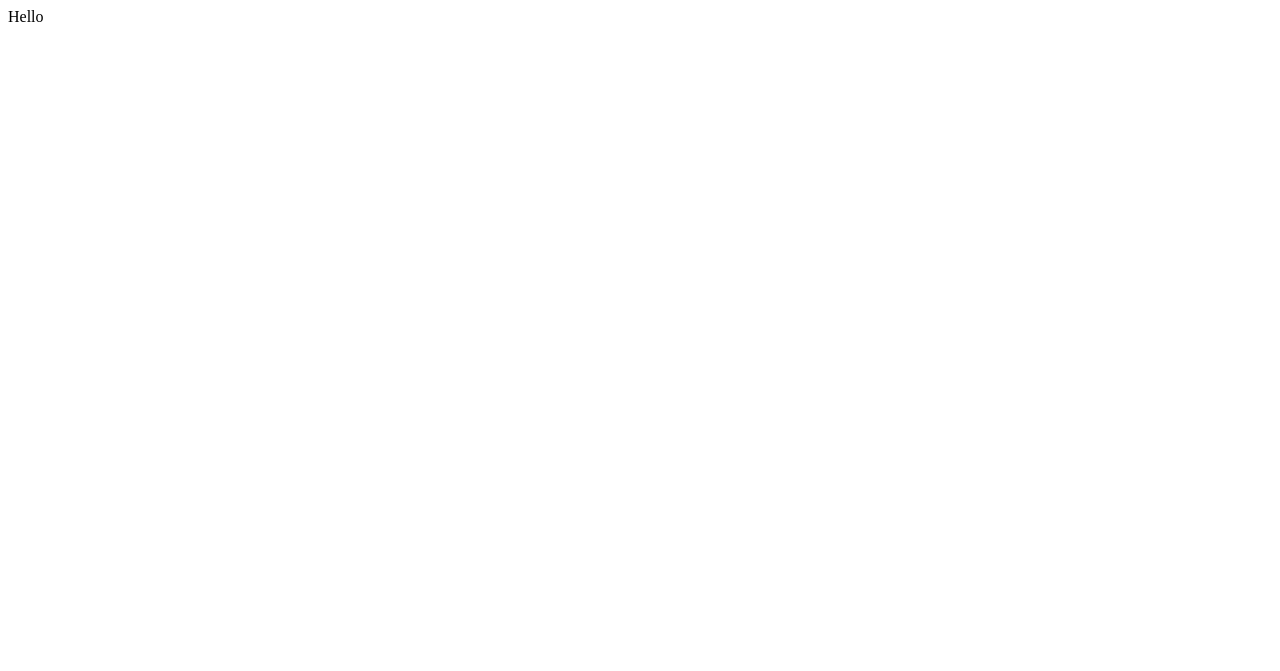
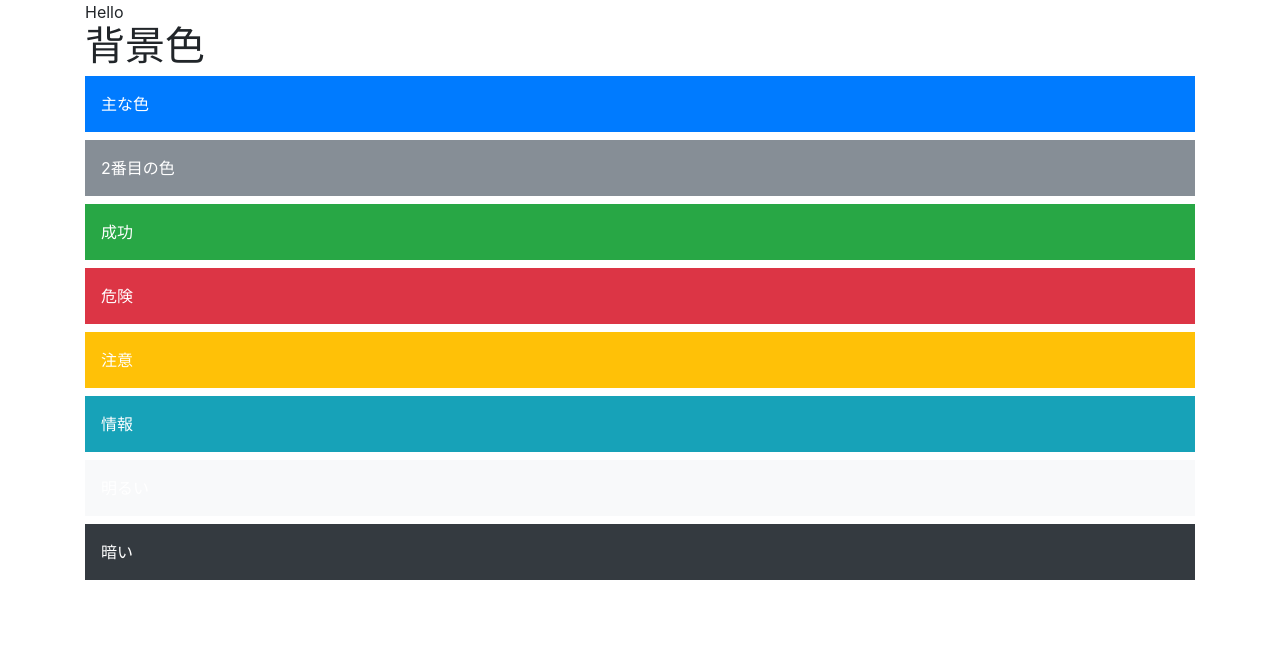
Before and after one commit to nao74/web2-10, a plain HTML site: page index.html in a window 1280 px wide. Drawn offline with nearby package versions, Linux system fonts and the light colour scheme.

Commit message:
Update index.html

```diff
--- a/index.html
+++ b/index.html
@@ -4,10 +4,29 @@
     <meta charset="utf-8">
     <meta name="viewport" content="width=device-width, intial-scale=1, shrink-to-fit=no">
     <title>初めてのBootstrap</title>
-    <link rel="stylesheet" href=""https://maxcdn.bootstrapcdn.com/bootstrap/4.0.0-beta/css/bootstrap.min.css">
-
+    <link rel="stylesheet" href="https://maxcdn.bootstrapcdn.com/bootstrap/4.0.0-beta/css/bootstrap.min.css">
   </head>
-     <body>
+   <body>
       <div class="container">
          Hello
       </div>
+
+     <div class="container">
+       <h1>背景色</h1>
+       <section>
+          <div class="p-3 mb-2 bg-primary text-white">主な色</div>
+          <div class="p-3 mb-2 bg-secondary text-white">2番目の色</div>
+          <div class="p-3 mb-2 bg-success text-white">成功</div>
+          <div class="p-3 mb-2 bg-danger text-white">危険</div>
+          <div class="p-3 mb-2 bg-warning text-white">注意</div>
+          <div class="p-3 mb-2 bg-info text-white">情報</div>
+          <div class="p-3 mb-2 bg-light text-white">明るい</div>
+          <div class="p-3 mb-2 bg-dark text-white">暗い</div>
+      　　<div class="p-3 mb-2 bg-white text-white">白</div>
+       </section>
+     </div>
+       <script src="https://code.jquery.com/jquery-3.2.1.slim.min.js"></script>
+       <script src="https://cdnjs.cloudflare.com/ajax/libs/popper.jp/1.11.0/umd/popper.min.js"></script>
+       <script src="https://maxcdn.bootstrapcdn.com/bootstrap/4.0.0-beta/js/bootstrap.min.jp"></script>
+  </body>
+</html>
```
